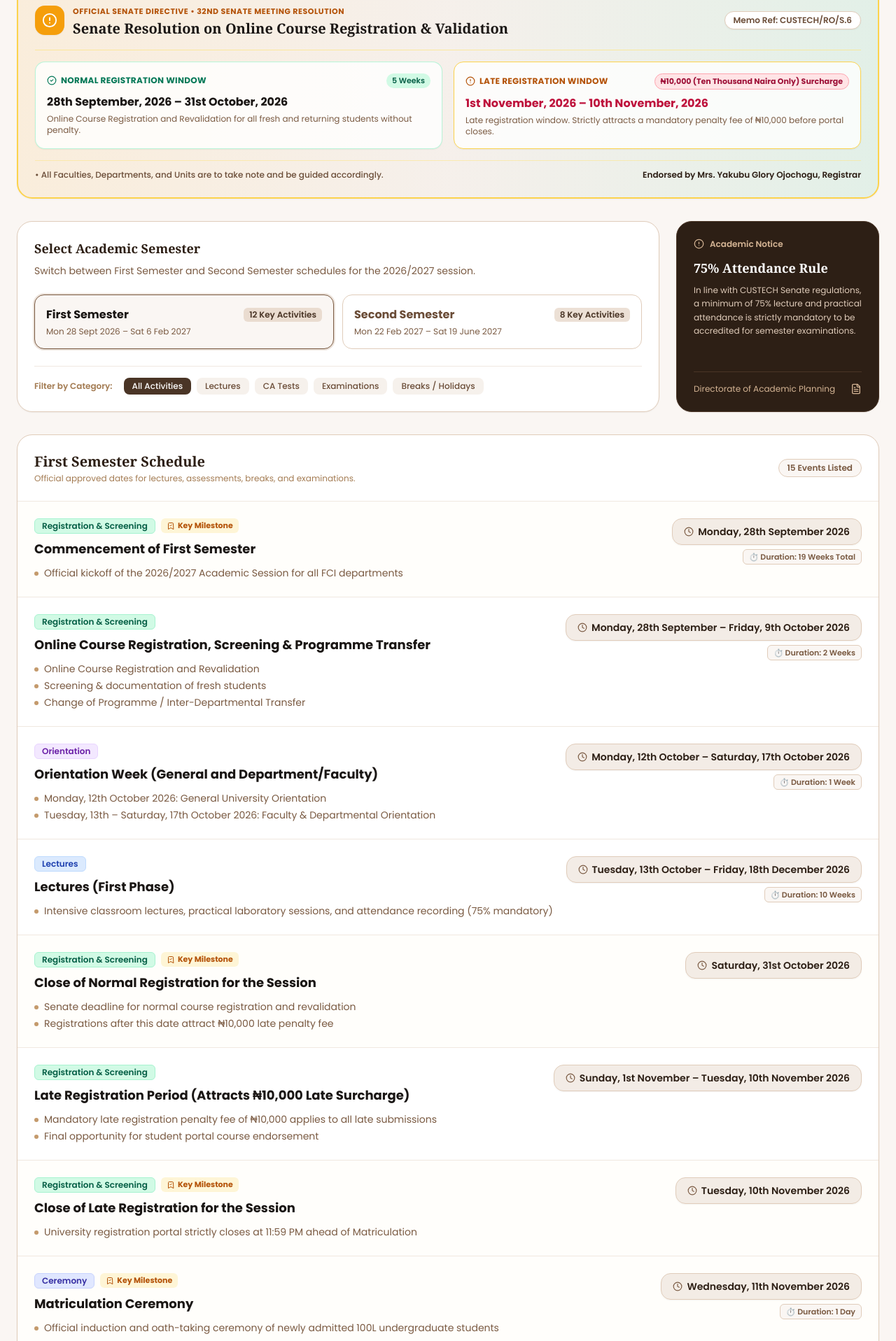
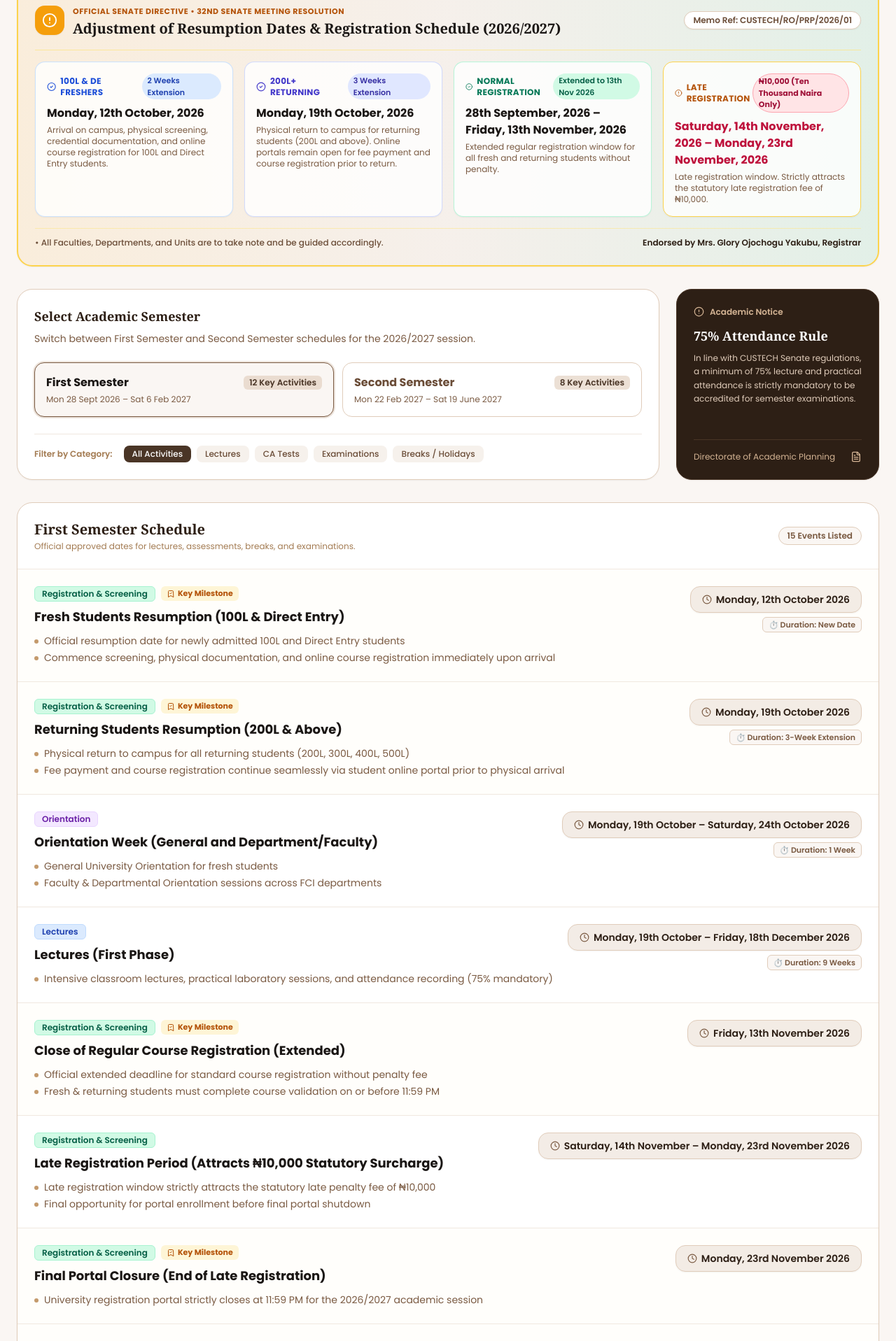
Before and after one commit to MattieTech/custechfci, a Next.js app: page /calendar in a window 1280 px wide. Shown: the part 723-2640 px from the top of the page at 70% size. Built offline with nearby package versions, Linux system fonts and the light colour scheme; no server answers; the database is empty.

Commit message:
feat(calendar): update 2026/2027 resumption dates and registration deadlines per official circular

```diff
--- a/app/calendar/page.tsx
+++ b/app/calendar/page.tsx
@@ -146,12 +146,48 @@ export default function CalendarPage() {
             </div>
           </div>
 
-          <div className="grid grid-cols-1 md:grid-cols-2 gap-4">
+          <div className="grid grid-cols-1 md:grid-cols-2 lg:grid-cols-4 gap-4">
+            {/* Fresh Students Resumption */}
+            <div className="bg-white/80 dark:bg-brand-900/80 rounded-xl p-4 border border-blue-200/80 dark:border-blue-800/80 shadow-sm">
+              <div className="flex items-center justify-between mb-2">
+                <span className="text-xs font-bold uppercase tracking-wide text-blue-700 dark:text-blue-400 flex items-center gap-1.5">
+                  <CheckCircle2 size={14} /> 100L & DE Freshers
+                </span>
+                <span className="text-[11px] font-semibold px-2 py-0.5 rounded-full bg-blue-100 dark:bg-blue-950 text-blue-800 dark:text-blue-300">
+                  {SENATE_REGISTRATION_NOTE.freshersResumption.extension}
+                </span>
+              </div>
+              <p className="text-base font-bold text-brand-950 dark:text-brand-50">
+                {SENATE_REGISTRATION_NOTE.freshersResumption.dates}
+              </p>
+              <p className="text-xs text-brand-600 dark:text-brand-400 mt-1">
+                {SENATE_REGISTRATION_NOTE.freshersResumption.description}
+              </p>
+            </div>
+
+            {/* Returning Students Resumption */}
+            <div className="bg-white/80 dark:bg-brand-900/80 rounded-xl p-4 border border-indigo-200/80 dark:border-indigo-800/80 shadow-sm">
+              <div className="flex items-center justify-between mb-2">
+                <span className="text-xs font-bold uppercase tracking-wide text-indigo-700 dark:text-indigo-400 flex items-center gap-1.5">
+                  <CheckCircle2 size={14} /> 200L+ Returning
+                </span>
+                <span className="text-[11px] font-semibold px-2 py-0.5 rounded-full bg-indigo-100 dark:bg-indigo-950 text-indigo-800 dark:text-indigo-300">
+                  {SENATE_REGISTRATION_NOTE.returningResumption.extension}
+                </span>
+              </div>
+              <p className="text-base font-bold text-brand-950 dark:text-brand-50">
+                {SENATE_REGISTRATION_NOTE.returningResumption.dates}
+              </p>
+              <p className="text-xs text-brand-600 dark:text-brand-400 mt-1">
+                {SENATE_REGISTRATION_NOTE.returningResumption.description}
+              </p>
+            </div>
+
             {/* Normal Registration Window */}
             <div className="bg-white/80 dark:bg-brand-900/80 rounded-xl p-4 border border-emerald-200/80 dark:border-emerald-800/80 shadow-sm">
               <div className="flex items-center justify-between mb-2">
                 <span className="text-xs font-bold uppercase tracking-wide text-emerald-700 dark:text-emerald-400 flex items-center gap-1.5">
-                  <CheckCircle2 size={14} /> Normal Registration Window
+                  <CheckCircle2 size={14} /> Normal Registration
                 </span>
                 <span className="text-[11px] font-semibold px-2 py-0.5 rounded-full bg-emerald-100 dark:bg-emerald-950 text-emerald-800 dark:text-emerald-300">
                   {SENATE_REGISTRATION_NOTE.normalRegistration.duration}
@@ -169,10 +205,10 @@ export default function CalendarPage() {
             <div className="bg-white/80 dark:bg-brand-900/80 rounded-xl p-4 border border-amber-300 dark:border-amber-800/80 shadow-sm">
               <div className="flex items-center justify-between mb-2">
                 <span className="text-xs font-bold uppercase tracking-wide text-amber-700 dark:text-amber-400 flex items-center gap-1.5">
-                  <AlertCircle size={14} /> Late Registration Window
+                  <AlertCircle size={14} /> Late Registration
                 </span>
                 <span className="text-[11px] font-black px-2 py-0.5 rounded-full bg-rose-100 dark:bg-rose-950 text-rose-800 dark:text-rose-300 border border-rose-300 dark:border-rose-800">
-                  {SENATE_REGISTRATION_NOTE.lateRegistration.penaltyFee} Surcharge
+                  {SENATE_REGISTRATION_NOTE.lateRegistration.penaltyFee}
                 </span>
               </div>
               <p className="text-base font-bold text-rose-700 dark:text-rose-400">
--- a/app/page.tsx
+++ b/app/page.tsx
@@ -122,6 +122,7 @@ export default function HomePage() {
       <section className="py-8 bg-gradient-to-b from-brand-50/60 to-transparent dark:from-brand-950/60 dark:to-transparent border-b border-brand-200/70 dark:border-brand-800/70">
         <div className="container mx-auto px-4 sm:px-6">
           <CountdownWidget variant="hero" defaultMilestoneId="sem1-resumption" />
+          <CountdownWidget variant="hero" defaultMilestoneId="sem1-resumption-fresh" />
         </div>
       </section>
 
--- a/components/countdown-widget.tsx
+++ b/components/countdown-widget.tsx
@@ -104,7 +104,7 @@ interface TimeLeft {
 
 export function CountdownWidget({
   variant = "hero",
-  defaultMilestoneId = "sem1-exam",
+  defaultMilestoneId = "sem1-resumption-fresh",
   showSelector = true,
   className = "",
 }: CountdownWidgetProps) {
--- a/lib/academic-calendar.ts
+++ b/lib/academic-calendar.ts
@@ -15,115 +15,129 @@ export const INSTITUTION_ADDRESS = "Km 19, Okene-Lokoja Road, Osara, P.M.B. 1040
 export const ISSUED_BY = "Office of the Registrar";
 export const REGISTRAR_NAME = "Mrs. Yakubu Glory Ojochogu";
 export const MEMO_REF = "CUSTECH/RO/S.6";
-export const MEMO_DATE = "7th September, 2026";
-export const SENATE_APPROVAL = "Approved by Senate at its 32nd Meeting held on Tuesday, 2nd September 2026";
+export const MEMO_DATE = "25th September, 2026";
+export const SENATE_APPROVAL = "Announced by the Registrar & Secretary to Council, Mrs. Glory Ojochogu Yakubu";
 
 export const SENATE_REGISTRATION_NOTE = {
-  title: "Senate Resolution on Online Course Registration & Validation",
-  memoRef: "CUSTECH/RO/S.6",
-  dateIssued: "7th September, 2026",
-  meeting: "32nd Senate Meeting held on Tuesday, 2nd September 2026",
-  registrar: "Mrs. Yakubu Glory Ojochogu",
+  title: "Adjustment of Resumption Dates & Registration Schedule (2026/2027)",
+  memoRef: "CUSTECH/RO/PRP/2026/01",
+  dateIssued: "25th/26th September, 2026",
+  meeting: "Official Circular signed by Mrs. Glory Ojochogu Yakubu, Registrar & Secretary to Council",
+  registrar: "Mrs. Glory Ojochogu Yakubu",
+  freshersResumption: {
+    dates: "Monday, 12th October, 2026",
+    extension: "2 Weeks Extension",
+    description: "Arrival on campus, physical screening, credential documentation, and online course registration for 100L and Direct Entry students."
+  },
+  returningResumption: {
+    dates: "Monday, 19th October, 2026",
+    extension: "3 Weeks Extension",
+    description: "Physical return to campus for returning students (200L and above). Online portals remain open for fee payment and course registration prior to return."
+  },
   normalRegistration: {
-    dates: "28th September, 2026 – 31st October, 2026",
-    duration: "5 Weeks",
-    description: "Online Course Registration and Revalidation for all fresh and returning students without penalty."
+    dates: "28th September, 2026 – Friday, 13th November, 2026",
+    duration: "Extended to 13th Nov 2026",
+    description: "Extended regular registration window for all fresh and returning students without penalty."
   },
   lateRegistration: {
-    dates: "1st November, 2026 – 10th November, 2026",
-    duration: "10 Days",
+    dates: "Saturday, 14th November, 2026 – Monday, 23rd November, 2026",
+    duration: "10 Days Window",
     penaltyFee: "₦10,000 (Ten Thousand Naira Only)",
-    description: "Late registration window. Strictly attracts a mandatory penalty fee of ₦10,000 before portal closes."
+    description: "Late registration window. Strictly attracts the statutory late registration fee of ₦10,000."
   },
+  matriculationNote: "Supplementary academic calendar containing the new date for the Matriculation Ceremony will be issued by the Academic Planning Unit.",
   guidanceNotice: "All Faculties, Departments, and Units are to take note and be guided accordingly."
 };
 
 export const FIRST_SEMESTER_EVENTS: CalendarEvent[] = [
   {
-    id: "sem1-commencement",
-    activity: "Commencement of First Semester",
-    date: "Monday, 28th September 2026",
+    id: "sem1-resumption-fresh",
+    activity: "Fresh Students Resumption (100L & Direct Entry)",
+    date: "Monday, 12th October 2026",
     category: "registration",
     semester: 1,
-    duration: "19 Weeks Total",
+    duration: "New Date",
     isMilestone: true,
-    details: ["Official kickoff of the 2026/2027 Academic Session for all FCI departments"]
+    details: [
+      "Official resumption date for newly admitted 100L and Direct Entry students",
+      "Commence screening, physical documentation, and online course registration immediately upon arrival"
+    ]
   },
   {
-    id: "sem1-reg-screening",
-    activity: "Online Course Registration, Screening & Programme Transfer",
-    date: "Monday, 28th September – Friday, 9th October 2026",
+    id: "sem1-resumption-returning",
+    activity: "Returning Students Resumption (200L & Above)",
+    date: "Monday, 19th October 2026",
     category: "registration",
     semester: 1,
-    duration: "2 Weeks",
+    duration: "3-Week Extension",
+    isMilestone: true,
     details: [
-      "Online Course Registration and Revalidation",
-      "Screening & documentation of fresh students",
-      "Change of Programme / Inter-Departmental Transfer"
+      "Physical return to campus for all returning students (200L, 300L, 400L, 500L)",
+      "Fee payment and course registration continue seamlessly via student online portal prior to physical arrival"
     ]
   },
   {
     id: "sem1-orientation",
     activity: "Orientation Week (General and Department/Faculty)",
-    date: "Monday, 12th October – Saturday, 17th October 2026",
+    date: "Monday, 19th October – Saturday, 24th October 2026",
     category: "orientation",
     semester: 1,
     duration: "1 Week",
     details: [
-      "Monday, 12th October 2026: General University Orientation",
-      "Tuesday, 13th – Saturday, 17th October 2026: Faculty & Departmental Orientation"
+      "General University Orientation for fresh students",
+      "Faculty & Departmental Orientation sessions across FCI departments"
     ]
   },
   {
     id: "sem1-lectures-part1",
     activity: "Lectures (First Phase)",
-    date: "Tuesday, 13th October – Friday, 18th December 2026",
+    date: "Monday, 19th October – Friday, 18th December 2026",
     category: "lecture",
     semester: 1,
-    duration: "10 Weeks",
+    duration: "9 Weeks",
     details: ["Intensive classroom lectures, practical laboratory sessions, and attendance recording (75% mandatory)"]
   },
   {
     id: "sem1-reg-close-normal",
-    activity: "Close of Normal Registration for the Session",
-    date: "Saturday, 31st October 2026",
+    activity: "Close of Regular Course Registration (Extended)",
+    date: "Friday, 13th November 2026",
     category: "registration",
     semester: 1,
     isMilestone: true,
     details: [
-      "Senate deadline for normal course registration and revalidation",
-      "Registrations after this date attract ₦10,000 late penalty fee"
+      "Official extended deadline for standard course registration without penalty fee",
+      "Fresh & returning students must complete course validation on or before 11:59 PM"
     ]
   },
   {
     id: "sem1-reg-late",
-    activity: "Late Registration Period (Attracts ₦10,000 Late Surcharge)",
-    date: "Sunday, 1st November – Tuesday, 10th November 2026",
+    activity: "Late Registration Period (Attracts ₦10,000 Statutory Surcharge)",
+    date: "Saturday, 14th November – Monday, 23rd November 2026",
     category: "registration",
     semester: 1,
     details: [
-      "Mandatory late registration penalty fee of ₦10,000 applies to all late submissions",
-      "Final opportunity for student portal course endorsement"
+      "Late registration window strictly attracts the statutory late penalty fee of ₦10,000",
+      "Final opportunity for portal enrollment before final portal shutdown"
     ]
   },
   {
     id: "sem1-reg-close-late",
-    activity: "Close of Late Registration for the Session",
-    date: "Tuesday, 10th November 2026",
+    activity: "Final Portal Closure (End of Late Registration)",
+    date: "Monday, 23rd November 2026",
     category: "registration",
     semester: 1,
     isMilestone: true,
-    details: ["University registration portal strictly closes at 11:59 PM ahead of Matriculation"]
+    details: ["University registration portal strictly closes at 11:59 PM for the 2026/2027 academic session"]
   },
   {
     id: "sem1-matriculation",
-    activity: "Matriculation Ceremony",
-    date: "Wednesday, 11th November 2026",
+    activity: "Matriculation Ceremony (Supplementary Date Pending)",
+    date: "Date to be announced by Academic Planning Unit",
     category: "ceremony",
     semester: 1,
     duration: "1 Day",
     isMilestone: true,
-    details: ["Official induction and oath-taking ceremony of newly admitted 100L undergraduate students"]
+    details: ["Revised date for matriculation ceremony will be communicated via supplementary academic calendar"]
   },
   {
     id: "sem1-ca-test",
```
Also changed, not shown: scripts/publish-resumption-announcement.mjs (added, +95 -0 lines), public/images/custech_resumption_adjustment_circular_2026.png (added).
